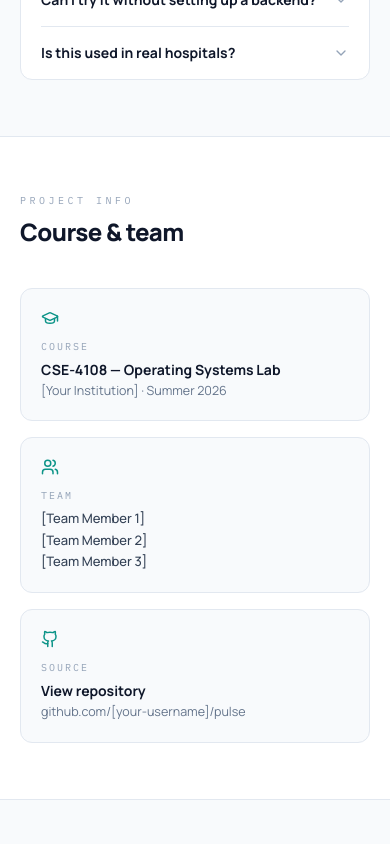
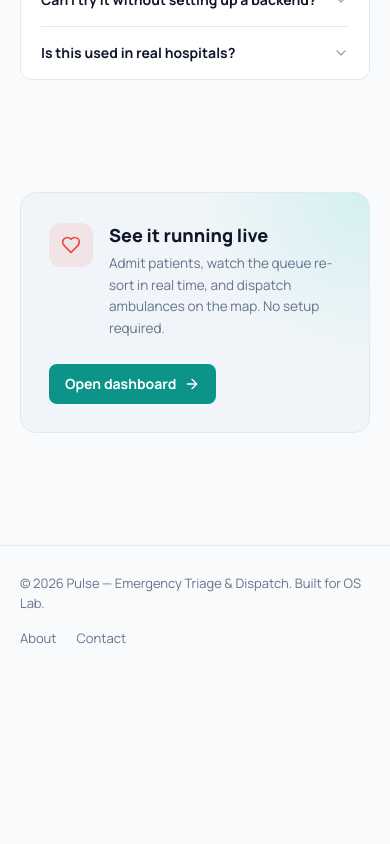
Before and after one commit to MasadRayan/OS_Frontend, a React (Vite) app: page / in a window 390 px wide. Shown: the part 6060-6904 px from the top of the page. After the commit the page ends 6737 px from the top, so only its background shows below. Built offline with nearby package versions, Linux system fonts and the light colour scheme; no server answers.

Commit message:
fix: update asset links in index.html and remove unused Project Info section from HomePage

```diff
--- a/src/pages/HomePage.jsx
+++ b/src/pages/HomePage.jsx
@@ -586,58 +586,6 @@ export default function HomePage() {
         </FadeBlock>
       </section>
 
-      {/* ── Project Info ── */}
-      <section className="bg-white dark:bg-[#16212c] border-y border-slate-200 dark:border-slate-700">
-        <div className="max-w-6xl mx-auto px-5 py-14 sm:py-16 w-full">
-          <FadeBlock>
-            <Eyebrow>Project Info</Eyebrow>
-            <h2 className="m-0 mb-10 text-2xl sm:text-3xl font-extrabold tracking-tight text-slate-900 dark:text-slate-100">
-              Course &amp; team
-            </h2>
-          </FadeBlock>
-
-          <FadeBlock delay={100}>
-            <div className="grid sm:grid-cols-3 gap-4">
-              <div className="bg-slate-50 dark:bg-[#0f1720] border border-slate-200 dark:border-slate-700 rounded-xl p-5">
-                <GraduationCap size={18} className="text-brand-light dark:text-brand-dark mb-3" />
-                <div className="font-mono text-[10px] uppercase tracking-[0.2em] text-slate-400 dark:text-slate-500 mb-1.5">
-                  Course
-                </div>
-                <div className="text-sm font-bold text-slate-900 dark:text-slate-100 mb-0.5">{PROJECT_INFO.course}</div>
-                <div className="text-[12.5px] text-slate-500 dark:text-slate-400">{PROJECT_INFO.institution} · {PROJECT_INFO.term}</div>
-              </div>
-
-              <div className="bg-slate-50 dark:bg-[#0f1720] border border-slate-200 dark:border-slate-700 rounded-xl p-5">
-                <Users size={18} className="text-brand-light dark:text-brand-dark mb-3" />
-                <div className="font-mono text-[10px] uppercase tracking-[0.2em] text-slate-400 dark:text-slate-500 mb-1.5">
-                  Team
-                </div>
-                <ul className="m-0 p-0 list-none space-y-0.5">
-                  {PROJECT_INFO.team.map((member) => (
-                    <li key={member} className="text-[13px] font-medium text-slate-700 dark:text-slate-300">{member}</li>
-                  ))}
-                </ul>
-              </div>
-
-              <a
-                href={PROJECT_INFO.repo}
-                target="_blank"
-                rel="noopener noreferrer"
-                className="group bg-slate-50 dark:bg-[#0f1720] border border-slate-200 dark:border-slate-700 rounded-xl p-5 no-underline hover:border-brand-light dark:hover:border-brand-dark transition-colors"
-              >
-                <Github size={18} className="text-brand-light dark:text-brand-dark mb-3" />
-                <div className="font-mono text-[10px] uppercase tracking-[0.2em] text-slate-400 dark:text-slate-500 mb-1.5">
-                  Source
-                </div>
-                <div className="text-sm font-bold text-slate-900 dark:text-slate-100 mb-0.5">View repository</div>
-                <div className="text-[12.5px] text-slate-500 dark:text-slate-400 truncate group-hover:text-brand-light dark:group-hover:text-brand-dark">
-                  {PROJECT_INFO.repo.replace('https://', '')}
-                </div>
-              </a>
-            </div>
-          </FadeBlock>
-        </div>
-      </section>
 
       {/* ── CTA ── */}
       <section className="max-w-6xl mx-auto px-5 py-14 sm:py-20 w-full">
```
Also changed, not shown: 1 other file (tests, documents, lock files or other folders).
